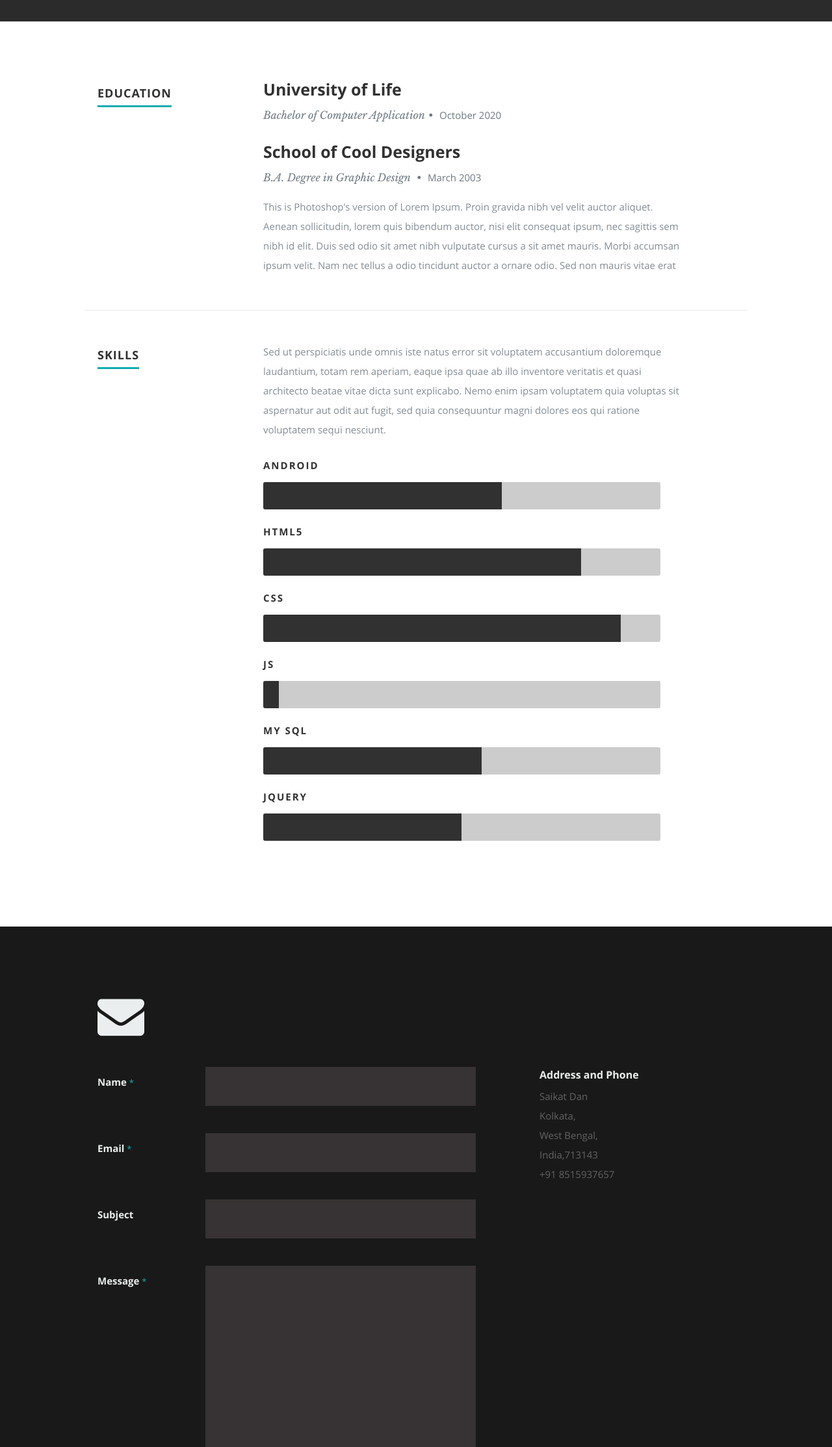
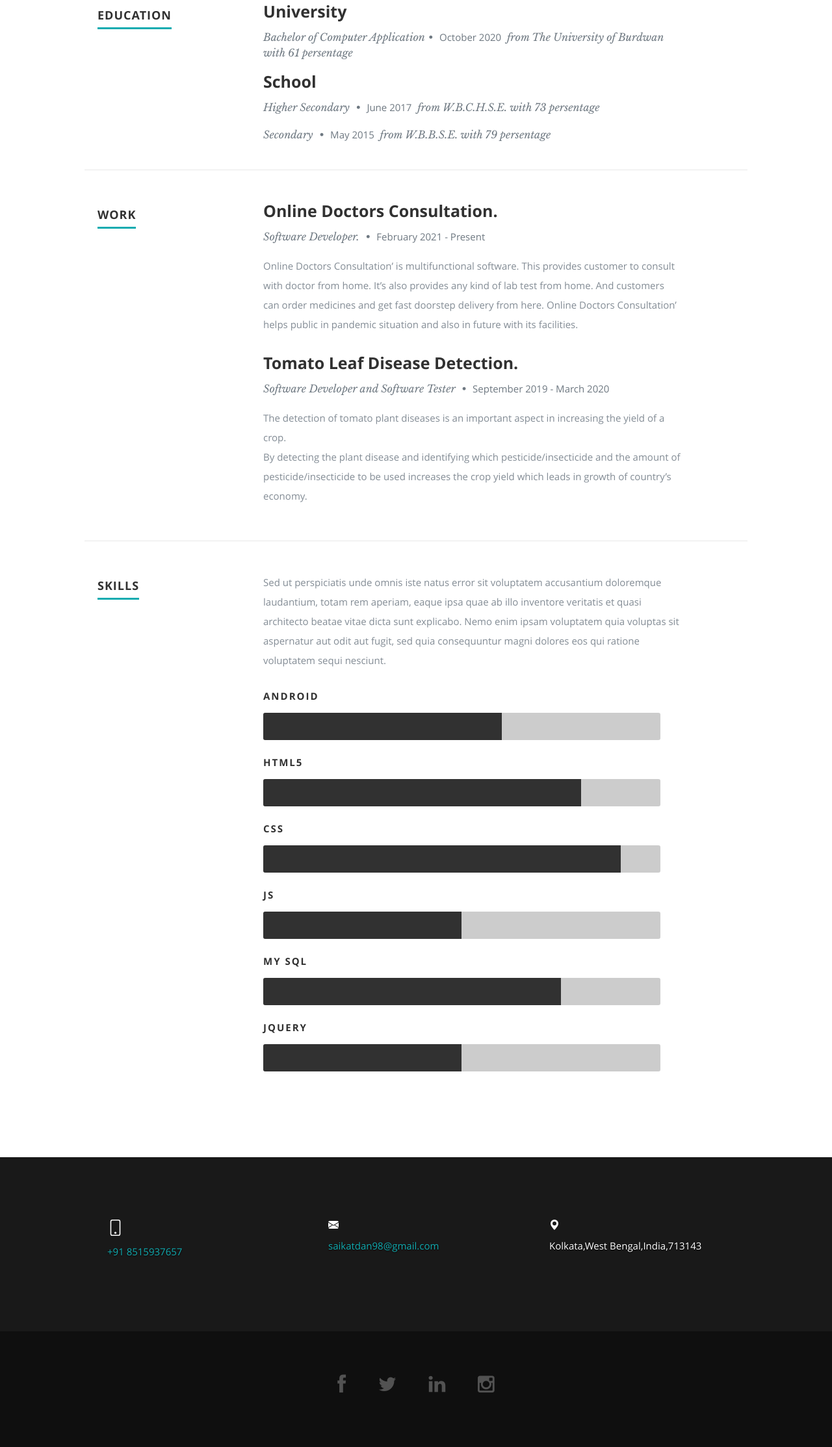
Before and after one commit to saikat-dan/saikat, a plain HTML site: page index.html in a window 1280 px wide. Shown: the part 1211-3438 px from the top of the page at 65% size. Drawn offline with nearby package versions, Linux system fonts and the light colour scheme.

Commit message:
second commit

```diff
--- a/css/layout.css
+++ b/css/layout.css
@@ -331,14 +331,14 @@ ul#nav li.current a { color: #F06000; }
   	-webkit-animation: photoshop 2s ease;
 }
 .mysql {
-  	width: 55%;
+  	width: 75%;
   	-moz-animation: illustrator 2s ease;
   	-webkit-animation: illustrator 2s ease;
 }
-.wordpress {
+.javascript {
   	width: 50%;
-  	-moz-animation: wordpress 2s ease;
-  	-webkit-animation: wordpress 2s ease;
+  	-moz-animation: javascript 2s ease;
+  	-webkit-animation: javascript 2s ease;
 }
 .css {
   	width: 90%;
@@ -364,7 +364,7 @@ ul#nav li.current a { color: #F06000; }
   0%   { width: 0px;  }
   100% { width: 55%;  }
 }
-@-moz-keyframes wordpress {
+@-moz-keyframes javascript {
   0%   { width: 0px;  }
   100% { width: 50%;  }
 }
@@ -389,7 +389,7 @@ ul#nav li.current a { color: #F06000; }
   0%   { width: 0px;  }
   100% { width: 55%;  }
 }
-@-webkit-keyframes wordpress {
+@-webkit-keyframes javascript {
   0%   { width: 0px;  }
   100% { width: 50%;  }
 }
@@ -793,7 +793,7 @@ call-to-action .button {
    padding-bottom: 102px;
    color: #636363;
 }
-#contact .section-head { margin-bottom: 42px; }
+ /* #contact .section-head { margin-bottom: 42px; }
 
 #contact a, #contact a:visited  { color: #11ABB0; }
 #contact a:hover, #contact a:focus { color: #fff; }
@@ -825,12 +825,23 @@ call-to-action .button {
 #contact p.lead {
    font: 18px/36px 'opensans-light', sans-serif;
    padding-right: 3%;
-}
+} */
 #contact .header-col { padding-top: 6px; }
 
+#contact .contactdetails{
+   display: inline-block;
+   margin: 0 15px;
+   padding: 0;
+   font-size: 15px;
+   text-shadow: 0px 1px 2px rgba(0, 0, 0, .8);
+   color: #fff;
 
+}
+.email{
+    text-align: center;
+}
 /* contact form */
-#contact form { margin-bottom: 30px; }
+/* #contact form { margin-bottom: 30px; }
 #contact label {
    font: 15px/24px 'opensans-bold', sans-serif;
    margin: 12px 0;
@@ -898,7 +909,7 @@ call-to-action .button {
    position: relative;
    left: 18px;
    top: 17px;
-}
+} */
 
 
 /* Twitter Feed */
--- a/index.html
+++ b/index.html
@@ -7,7 +7,7 @@
    <!--- Basic Page Needs
    ================================================== -->
    <meta charset="utf-8">
-	<title>Saikat Dan - Free Responsive HTML5/CSS3 Template</title>
+	<title>Saikat Dan</title>
 	<meta name="description" content="">
 	<meta name="author" content="">
 
@@ -55,14 +55,14 @@
       <div class="row banner">
          <div class="banner-text">
             <h1 class="responsive-headline">I'm Saikat Dan.</h1>
-            <h3>I'm a Kolkata based <span>Web Developer</span>.<br> Let's <a class="smoothscroll" href="#about">start scrolling</a>
+            <h3>I'm a Kolkata based <span>&nbspWeb Developer</span>.<br> Let's <a class="smoothscroll" href="#about">start scrolling</a>
             and learn more <a class="smoothscroll" href="#about">about me</a>.</h3>
             <hr />
             <ul class="social">
-               <li><a target="_blank" href="https://www.facebook.com/"><i class="fa fa-facebook"></i></a></li>
-               <li><a target="_blank" href=""><i class="fa fa-twitter"></i></a></li>
+               <li><a target="_blank" href="#"><i class="fa fa-facebook"></i></a></li>
+               <li><a target="_blank" href="https://twitter.com/SaikatDan_17"><i class="fa fa-twitter"></i></a></li>
                <li><a target="_blank" href="https://www.linkedin.com/in/saikat-dan-09a60a20a/"><i class="fa fa-linkedin"></i></a></li>
-               <li><a target="_blank" href="#"><i class="fa fa-instagram"></i></a></li>
+               <li><a target="_blank" href="https://www.instagram.com/ig_saikat17/"><i class="fa fa-instagram"></i></a></li>
             </ul>
          </div>
       </div>
@@ -90,10 +90,10 @@
 
             <h2>About Me</h2>
 
-            <p>
+            <p>I am a talented and hardworking individual, with broad skills and have some experience in Web Developing and Android Software Developings.Furthermore, I am adept at handling multiple tasks on a daily basis competently and at working well under pressure.
             </p>
 
-            <div class="row">
+            <!-- <div class="row">
 
                <div class="columns contact-details">
 
@@ -107,13 +107,13 @@
                      <a href="mailto:saikatdan98@gmail.com">saikatdan98@gmail.com</a>
 					   </p>
 
-               </div>
+               </div> -->
 
-               <div class="columns download">
+               <!-- <div class="columns download">
                   <p>
                      <a href="#" class="button"><i class="fa fa-download"></i>Download Resume</a>
                   </p>
-               </div>
+               </div> -->
 
             </div> <!-- end row -->
 
@@ -142,11 +142,55 @@
 
                <div class="twelve columns">
 
-                  <h3>University of Life</h3>
-                  <p class="info">Bachelor of Computer Application<span>&bull;</span> <em class="date">October 2020</em></p>
+                  <h3>University</h3>
+                  <p class="info">Bachelor of Computer Application<span>&bull;</span> <em class="date">October 2020</em>&nbsp;&nbsp;from The University of Burdwan with 61 persentage</p>
+               </div>
+
+            </div> <!-- item end -->
+
+            <div class="row item">
+
+               <div class="twelve columns">
+
+                  <h3>School </h3>
+                  <p class="info">Higher Secondary <span>&bull;</span> <em class="date">June 2017</em>&nbsp;&nbsp;from W.B.C.H.S.E. with 73 persentage</p>
+                  <p class="info">Secondary <span>&bull;</span> <em class="date">May 2015</em>&nbsp;&nbsp;from W.B.B.S.E. with 79 persentage</p>
+
+                  <!-- <p>
+                  This is Photoshop's version  of Lorem Ipsum. Proin gravida nibh vel velit auctor aliquet.
+                  Aenean sollicitudin, lorem quis bibendum auctor, nisi elit consequat ipsum, nec sagittis sem
+                  nibh id elit. Duis sed odio sit amet nibh vulputate cursus a sit amet mauris. Morbi accumsan
+                  ipsum velit. Nam nec tellus a odio tincidunt auctor a ornare odio. Sed non  mauris vitae erat
+                  </p> -->
+
+               </div>
+
+            </div> <!-- item end -->
+
+         </div> <!-- main-col end -->
+
+      </div> <!-- End Education -->
+
+      <div class="row work">
+
+         <div class="three columns header-col">
+            <h1><span>Work</span></h1>
+         </div>
+
+         <div class="nine columns main-col">
+
+            <div class="row item">
+
+               <div class="twelve columns">
+
+                  <h3>Online Doctors Consultation.</h3>
+                  <p class="info">Software Developer. <span>&bull;</span> <em class="date">February 2021 - Present</em></p>
 
                   <p>
-
+                     Online Doctors Consultation’ is multifunctional software. This provides customer to consult
+                     with doctor from home. It’s also provides any kind of lab test from home. And customers can order
+                     medicines and get fast doorstep delivery from here. Online Doctors Consultation’ helps public in
+                     pandemic situation and also in future with its facilities.
                   </p>
 
                </div>
@@ -157,14 +201,14 @@
 
                <div class="twelve columns">
 
-                  <h3>School of Cool Designers</h3>
-                  <p class="info">B.A. Degree in Graphic Design <span>&bull;</span> <em class="date">March 2003</em></p>
+                  <h3>Tomato Leaf Disease Detection.</h3>
+                  <p class="info">Software Developer and Software Tester <span>&bull;</span> <em class="date">September 2019 - March 2020</em></p>
 
                   <p>
-                  This is Photoshop's version  of Lorem Ipsum. Proin gravida nibh vel velit auctor aliquet.
-                  Aenean sollicitudin, lorem quis bibendum auctor, nisi elit consequat ipsum, nec sagittis sem
-                  nibh id elit. Duis sed odio sit amet nibh vulputate cursus a sit amet mauris. Morbi accumsan
-                  ipsum velit. Nam nec tellus a odio tincidunt auctor a ornare odio. Sed non  mauris vitae erat
+                     The detection of tomato plant diseases is an important aspect in increasing the
+                     yield of a crop.<br>By detecting the plant disease and identifying which pesticide/insecticide and the
+                     amount of pesticide/insecticide to be used increases the crop yield which leads in
+                     growth of country’s economy.
                   </p>
 
                </div>
@@ -173,9 +217,7 @@
 
          </div> <!-- main-col end -->
 
-      </div> <!-- End Education -->
-
-
+      </div> <!-- End Work -->
 
       <!-- Skills
       ----------------------------------------------- -->
@@ -199,7 +241,7 @@
 					   <li><span class="bar-expand android"></span><em>Android</em></li>
                   <li><span class="bar-expand html5"></span><em>HTML5</em></li>
 						<li><span class="bar-expand css"></span><em>CSS</em></li>
-						<li><span class="bar-expand js"></span><em>JS</em></li>
+						<li><span class="bar-expand javascript"></span><em>JS</em></li>
                   <li><span class="bar-expand mysql"></span><em>My SQL</em></li>
                   <li><span class="bar-expand jquery"></span><em>jQuery</em></li>
 					</ul>
@@ -217,29 +259,62 @@
    ================================================== -->
    <section id="contact">
 
-         <div class="row section-head">
+         <!-- <div class="row section-head">
 
             <div class="two columns header-col">
 
                <h1><span>Get In Touch.</span></h1>
 
-            </div>
+            </div> -->
+<div class="row">
+            <div class="four columns">
+               <ul class="contactdetails">
+                  <li style="align-self: center;">
+                  <svg xmlns="http://www.w3.org/2000/svg" width="25" height="25" fill="currentColor" class="bi bi-phone" viewBox="0 0 16 16">
+                     <path d="M11 1a1 1 0 0 1 1 1v12a1 1 0 0 1-1 1H5a1 1 0 0 1-1-1V2a1 1 0 0 1 1-1h6zM5 0a2 2 0 0 0-2 2v12a2 2 0 0 0 2 2h6a2 2 0 0 0 2-2V2a2 2 0 0 0-2-2H5z"/>
+                     <path d="M8 14a1 1 0 1 0 0-2 1 1 0 0 0 0 2z"/>
+                   </svg>
 
-            <div class="ten columns">
-
-                  <p class="lead">
-                  </p>
+                  </li>
+                  <li> <a href="tel:+918515937657">+91 8515937657</a></li>
 
             </div>
 
+            <div class="four columns">
+               <ul class="contactdetails">
+                  <li class="emails">
+                  <svg xmlns="http://www.w3.org/2000/svg" width="16" height="16" fill="currentColor" class="bi bi-envelope-fill" viewBox="0 0 16 16">
+                     <path d="M.05 3.555A2 2 0 0 1 2 2h12a2 2 0 0 1 1.95 1.555L8 8.414.05 3.555zM0 4.697v7.104l5.803-3.558L0 4.697zM6.761 8.83l-6.57 4.027A2 2 0 0 0 2 14h12a2 2 0 0 0 1.808-1.144l-6.57-4.027L8 9.586l-1.239-.757zm3.436-.586L16 11.801V4.697l-5.803 3.546z"/>
+                   </svg>
+                  </li>
+                  <li><a href="mailto:saikatdan98@gmail.com">saikatdan98@gmail.com</a></li>
+               </ul>
+            </div>
+
+            <div class="four columns">
+               <ul class="contactdetails">
+                  <li>
+                   <svg xmlns="http://www.w3.org/2000/svg" width="16" height="16" fill="currentColor" class="bi bi-geo-alt-fill" viewBox="0 0 16 16">
+                     <path d="M8 16s6-5.686 6-10A6 6 0 0 0 2 6c0 4.314 6 10 6 10zm0-7a3 3 0 1 1 0-6 3 3 0 0 1 0 6z"/>
+                   </svg>
+                  </li>
+                  <li>Kolkata,West Bengal,India,713143</li>
+               </ul>
+            </div>
+
+
          </div>
 
-         <div class="row">
 
-            <div class="eight columns">
+
+         </div>
+
+         <!-- <div class="row">
+
+            <div class="eight columns"> -->
 
                <!-- form -->
-               <form action="" method="post" id="contactForm" name="contactForm">
+               <!-- <form action="" method="post" id="contactForm" name="contactForm">
 					<fieldset>
 
                   <div>
@@ -270,19 +345,19 @@
                   </div>
 
 					</fieldset>
-				   </form> <!-- Form End -->
+				   </form> Form End -->
 
                <!-- contact-warning -->
-               <div id="message-warning"> Error boy</div>
+               <!-- <div id="message-warning"> Error boy</div> -->
                <!-- contact-success -->
-				   <div id="message-success">
+				   <!-- <div id="message-success">
                   <i class="fa fa-check"></i>Your message was sent, thank you!<br>
 				   </div>
 
-            </div>
+            </div> -->
 
 
-            <aside class="four columns footer-widgets">
+            <!-- <aside class="four columns footer-widgets">
 
                <div class="widget widget_contact">
 
@@ -295,7 +370,7 @@
 
 				   </div>
 
-            </aside>
+            </aside> -->
 
       </div>
 
@@ -312,19 +387,19 @@
 
             <ul class="social-links">
                <li><a target="_blank" href="https://www.facebook.com/"><i class="fa fa-facebook"></i></a></li>
-               <li><a target="_blank" href="#"><i class="fa fa-twitter"></i></a></li>
+               <li><a target="_blank" href="https://twitter.com/SaikatDan_17"><i class="fa fa-twitter"></i></a></li>
                <li><a target="_blank" href="https://www.linkedin.com/in/saikat-dan-09a60a20a/"><i class="fa fa-linkedin"></i></a></li>
                <li><a target="_blank" href="https://www.instagram.com/ig_saikat17/"><i class="fa fa-instagram"></i></a></li>
             </ul>
 
-            <ul class="copyright">
+            <!-- <ul class="copyright">
                <li>&copy; Copyright 2014 Saikat Dan</li>
                <li>Design by <a href="http://www.styleshout.com/" title="Styleshout" target="_blank">Styleshout</a></li>
             </ul>
 
          </div>
 
-         <div id="go-top"><a class="smoothscroll" title="Back to Top" href="#home"><i class="icon-up-open"></i></a></div>
+         <div id="go-top"><a class="smoothscroll" title="Back to Top" href="#home"><i class="icon-up-open"></i></a></div> -->
 
       </div>
 
@@ -332,10 +407,10 @@
 
    <!-- Java Script
    ================================================== -->
-   <script src="http://ajax.googleapis.com/ajax/libs/jquery/1.10.2/jquery.min.js"></script>
+   <!-- <script src="http://ajax.googleapis.com/ajax/libs/jquery/1.10.2/jquery.min.js"></script>
    <script>window.jQuery || document.write('<script src="js/jquery-1.10.2.min.js"><\/script>')</script>
-   <script type="text/javascript" src="js/jquery-migrate-1.2.1.min.js"></script>
-
+   <script type="text/javascript" src="js/jquery-migrate-1.2.1.min.js"></script> -->
+   <script src="js/jquery-1.10.2.min.js"></script>
    <script src="js/jquery.flexslider.js"></script>
    <script src="js/waypoints.js"></script>
    <script src="js/jquery.fittext.js"></script>
```
